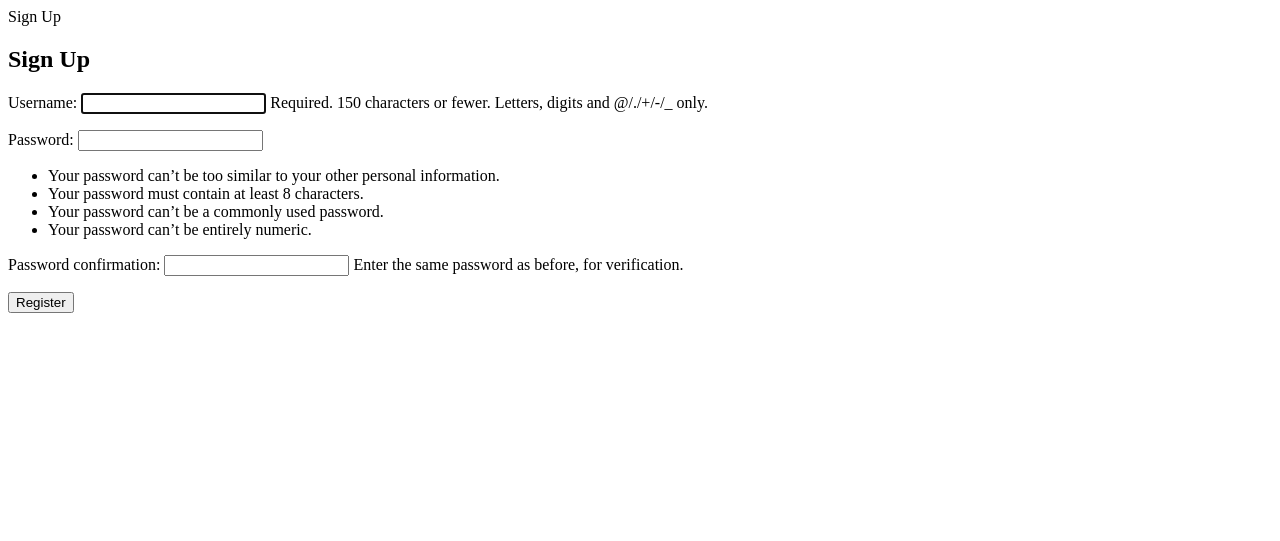
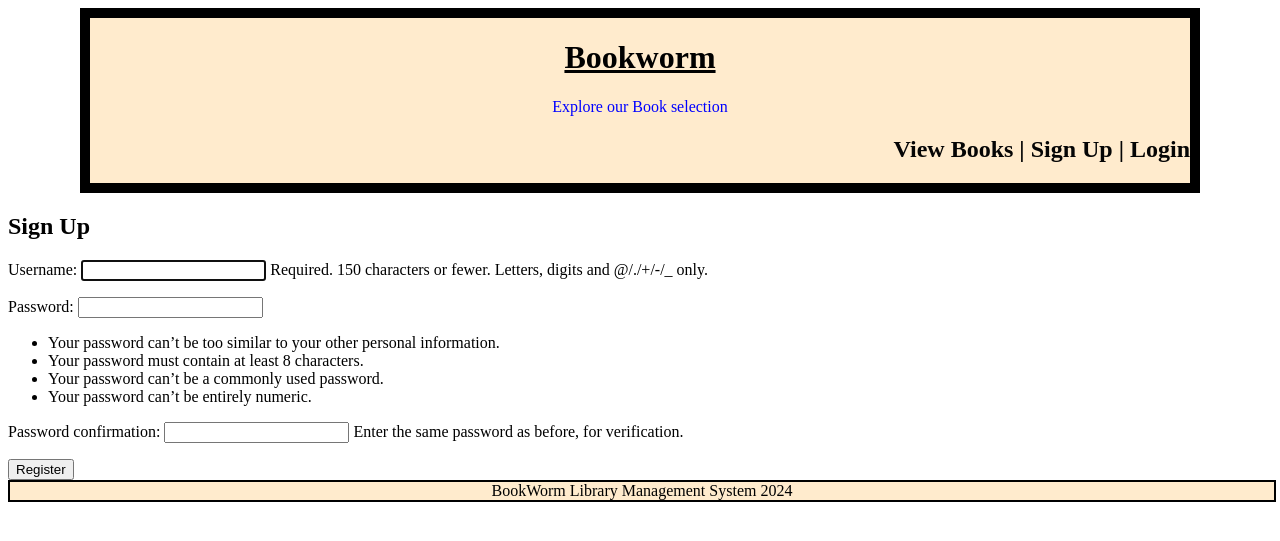
Before and after one commit to Craftyawesome/Bookworm-Library-Management, a Django app: page /account/signup/ in a window 1280 px wide. Shown: the top 541 px of the page. Run offline with Django 5.2, Linux system fonts and the light colour scheme; parts of the project's set-up code (start-up, migrations or seed data) failed here and were passed over.

Commit message:
css cleanup
fix some weirdness on signup/login pages, needs more work

```diff
--- a/accounts/templates/signup.html
+++ b/accounts/templates/signup.html
@@ -1,3 +1,5 @@
+{% extends 'base.html' %}
+
 {% block title %} Sign Up{% endblock %}
 
 {% block content %}
--- a/libraryApp/templates/base.html
+++ b/libraryApp/templates/base.html
@@ -14,23 +14,23 @@
         width:100%; /* keeps page scaled no matter page size*/
 
     }
-    h1{
+    .header h1{
         text-decoration: underline;
     }
-    h2{
+    .header h2{
         text-align: right;
     }
 
-    h2 a{
+    .header h2 a{
         color: rgb(5, 5, 5);
         text-decoration: none;
     }
 
-    h2 a:hover{
+    .header h2 a:hover{
         text-decoration: underline;
     }
 
-    p{
+    .header p{
         text-align: center;
         margin-top: 20px;
         color: blue;
@@ -45,7 +45,7 @@
 </style>
 
 
-<header>
+<header class="header">
     <h1>Bookworm</h1>
     <p>Explore our Book selection</p>
     <h2>
```
